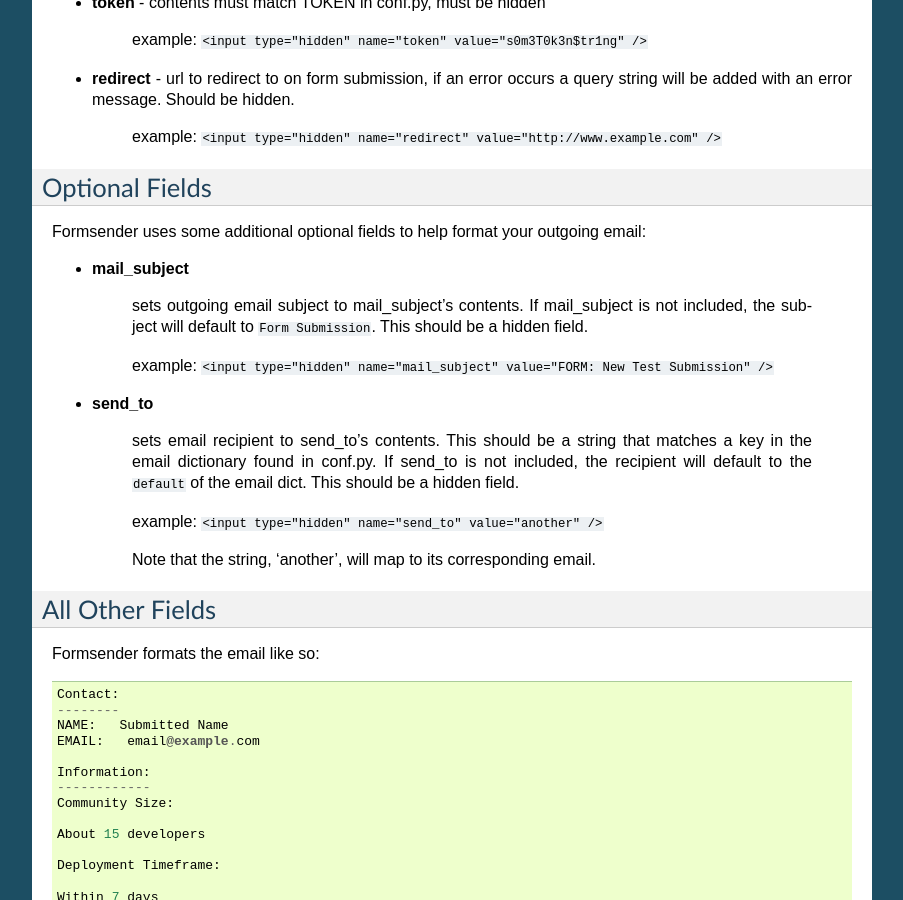
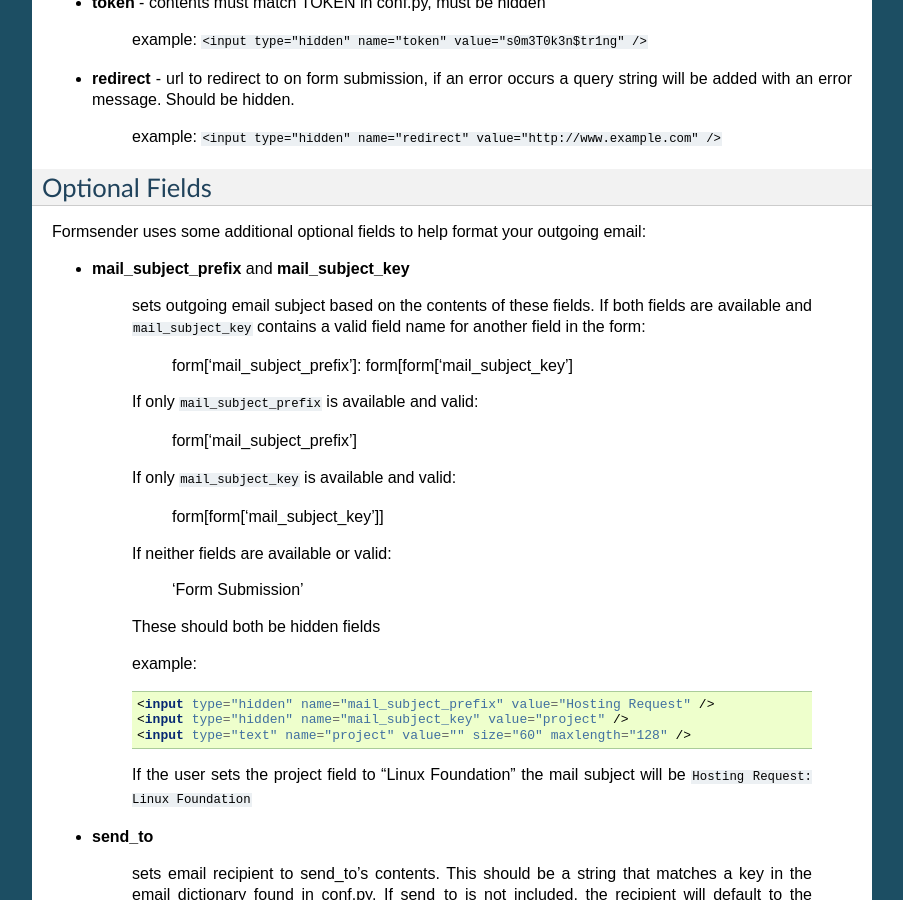
Before and after one commit to osuosl/formsender, a Sphinx documentation site: the page built from docs/source/form_setup.rst, in a window 1280 px wide and 900 px high, scrolled down 598 px. Shown: the whole window, without its empty margins (198-1101 px from the left). Built offline with Sphinx 7.4.7, drawn with Linux system fonts in a browser that asks for light colours.

Commit message:
Modify docs for new mail subject functionality

```diff
--- a/docs/source/form_setup.rst
+++ b/docs/source/form_setup.rst
@@ -47,13 +47,38 @@ Optional Fields
 Formsender uses some additional optional fields to help format your outgoing
 email:
 
-* **mail_subject**
+* **mail_subject_prefix** and **mail_subject_key**
 
-    sets outgoing email subject to mail_subject's contents. If mail_subject is
-    not included, the subject will default to ``Form Submission``. This should
-    be a hidden field.
+    sets outgoing email subject based on the contents of these fields. If both
+    fields are available and ``mail_subject_key`` contains a valid field name
+    for another field in the form:
 
-    example: ``<input type="hidden" name="mail_subject" value="FORM: New Test Submission" />``
+        form['mail_subject_prefix']: form[form['mail_subject_key']
+
+    If only ``mail_subject_prefix`` is available and valid:
+
+        form['mail_subject_prefix']
+
+    If only ``mail_subject_key`` is available and valid:
+
+        form[form['mail_subject_key']]
+
+    If neither fields are available or valid:
+
+        'Form Submission'
+
+    These should both be hidden fields
+
+    example:
+
+    .. code-block:: html
+
+      <input type="hidden" name="mail_subject_prefix" value="Hosting Request" />
+      <input type="hidden" name="mail_subject_key" value="project" />
+      <input type="text" name="project" value="" size="60" maxlength="128" />
+
+    If the user sets the project field to "Linux Foundation" the mail subject
+    will be ``Hosting Request: Linux Foundation``
 
 * **send_to**
 
```
